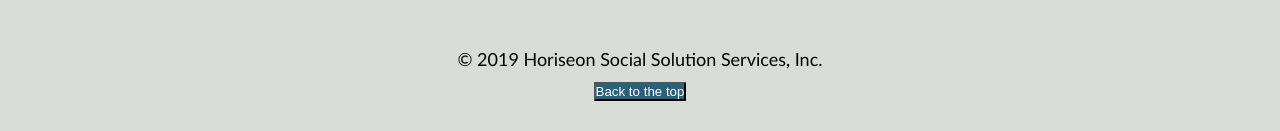
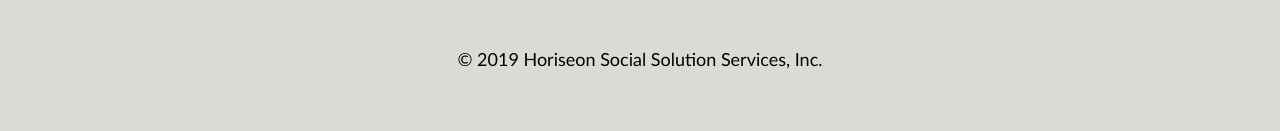
Before and after one commit to vhb13/Challenge-1, a plain HTML site: page index.html in a window 1280 px wide. Shown: the part 2465-2596 px from the top of the page. After the commit the page ends 2567 px from the top, so only its background shows below. Drawn offline with Linux system fonts and the light colour scheme; files that its build step writes are made by us from their sources; files whose address does not match are found by name.

Commit message:
Update index.html

```diff
--- a/index.html
+++ b/index.html
@@ -87,7 +87,6 @@
         <p>
             &copy; 2019 Horiseon Social Solution Services, Inc.
         </p>
-        <button id="to-top"> <a href="#logo">Back to the top </a> </button>
     </div>
 </body>
 
```
